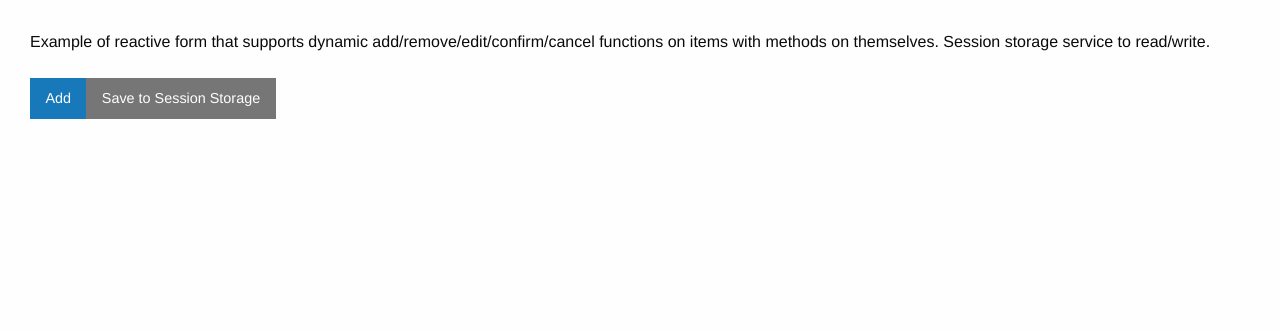
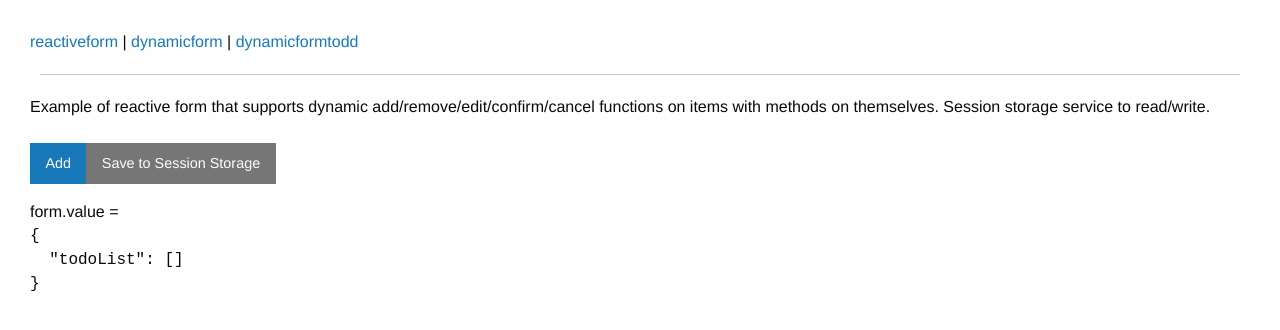
Before and after one commit to jamiekemp/Angular-Form-Fun, an Angular app: page /reactiveform in a window 1280 px wide. Shown: the top 330 px of the page. Built offline with nearby package versions, Linux system fonts and the light colour scheme; some icons are missing.

Commit message:
Added basic menu + minor refactors

```diff
--- a/src/app/app.component.html
+++ b/src/app/app.component.html
@@ -1 +1,5 @@
+<a [routerLink]="'reactiveform'">reactiveform</a> |
+<a [routerLink]="'dynamicform'">dynamicform</a> |
+<a [routerLink]="'dynamicformtodd'">dynamicformtodd</a>
+<hr>
 <router-outlet></router-outlet>
--- a/src/app/dynamic-form-todd/page/dynamic-form-page.component.html
+++ b/src/app/dynamic-form-todd/page/dynamic-form-page.component.html
@@ -1,4 +1,6 @@
 This is an implementation of Todd Motto's original Dynamic forms code, as per<br>
+<a href="https://toddmotto.com/angular-dynamic-components-forms"
+   target="_blank">- https://toddmotto.com/angular-dynamic-components-forms</a><br>
 <a href="https://github.com/toddmotto/angular-dynamic-forms"
    target="_blank">- https://github.com/toddmotto/angular-dynamic-forms</a><br><br>
 <div class="app">
--- a/src/app/reactive-form/reactive-form.component.html
+++ b/src/app/reactive-form/reactive-form.component.html
@@ -42,3 +42,4 @@ Example of reactive form that supports dynamic add/remove/edit/confirm/cancel fu
         </form>
     </div>
 </div>
+form.value =<br> <pre>{{ todoForm.value | json }}</pre>
```
